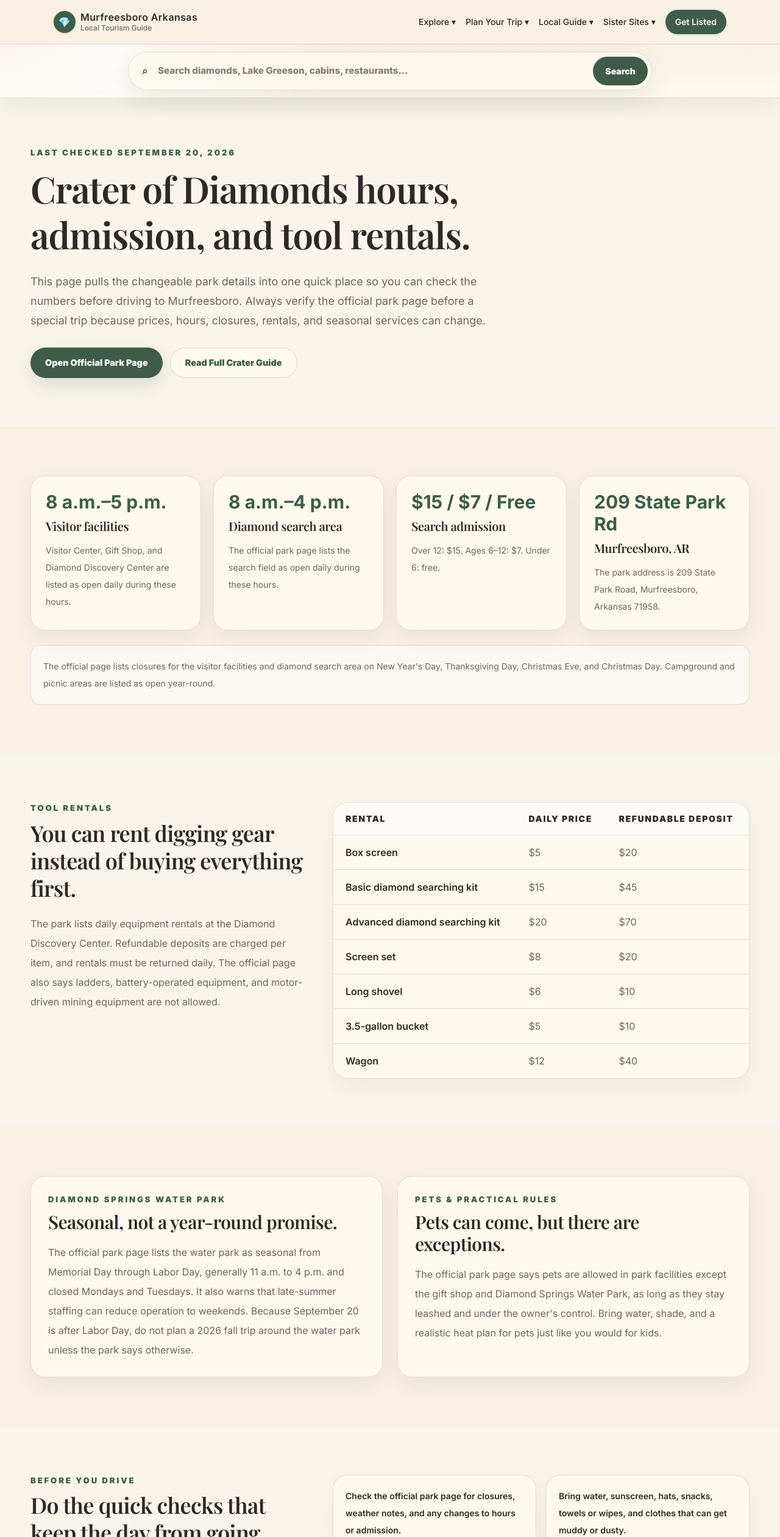
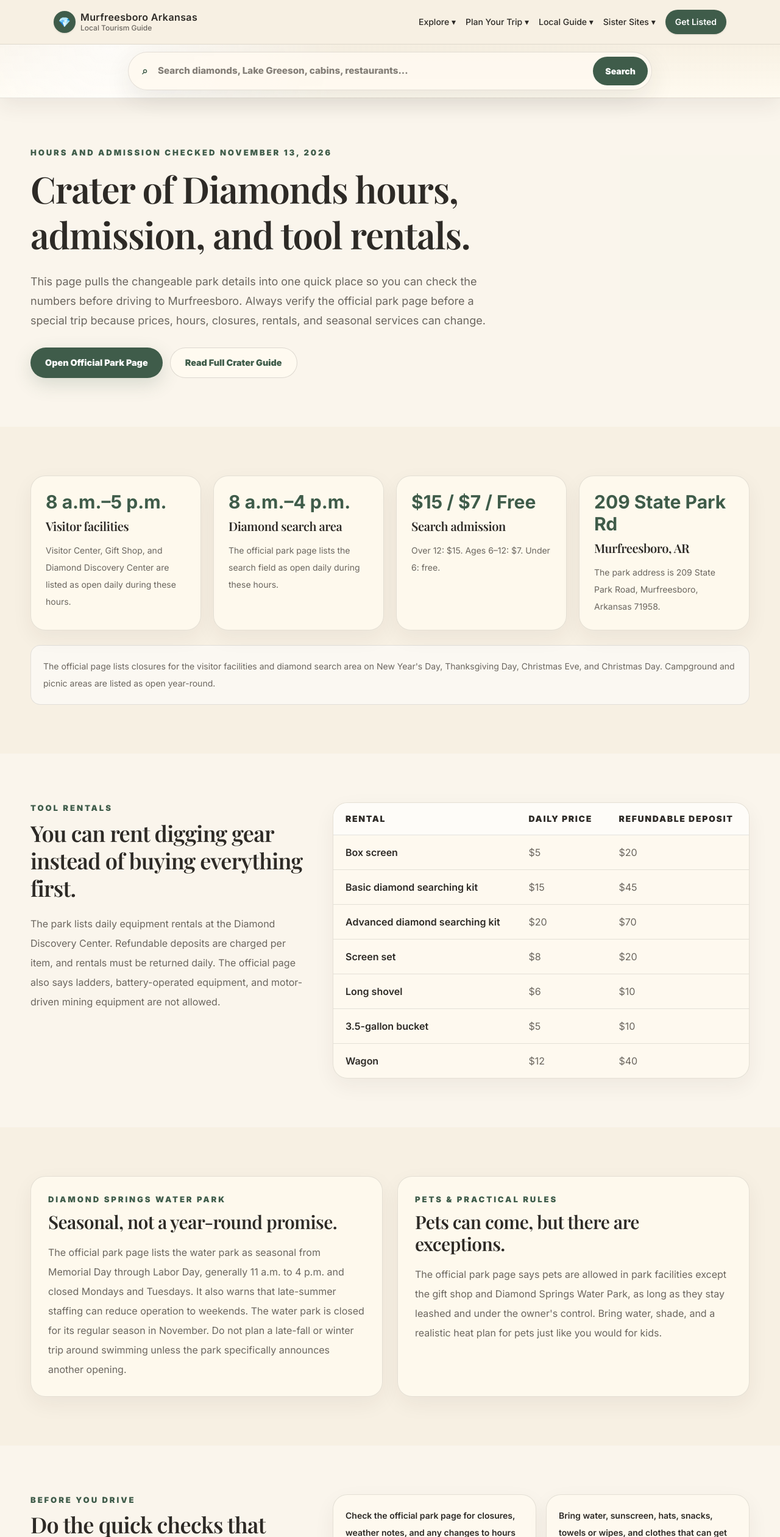
Before and after one commit to altifygenerator-ai/murfreesboro-tourism, a Next.js app: page /crater-of-diamonds-hours-admission in a window 1280 px wide. Shown: the top 2521 px of the page at 61% size. Built offline with nearby package versions, Linux system fonts and the light colour scheme; a web font is replaced by a local one.

Commit message:
Verify Crater of Diamonds park details and remove September-specific stale advice

```diff
--- a/app/crater-of-diamonds-hours-admission/page.tsx
+++ b/app/crater-of-diamonds-hours-admission/page.tsx
@@ -74,7 +74,7 @@ export default function CraterHoursAdmissionPage() {
             name: "Crater of Diamonds Hours & Admission",
             description: metadata.description,
             url: `${site.domain}${pagePath}`,
-            dateModified: "2026-09-20",
+            dateModified: "2026-11-13",
             isPartOf: {
               "@type": "WebSite",
               name: site.name,
@@ -115,7 +115,7 @@ export default function CraterHoursAdmissionPage() {
       <section className="section bg-white/30">
         <div className="container">
           <div className="max-w-4xl">
-            <p className="hero-eyebrow">Last checked September 20, 2026</p>
+            <p className="hero-eyebrow">Hours and admission checked November 13, 2026</p>
             <h1 className="mt-3 text-5xl font-semibold leading-tight text-[color:var(--color-text)] md:text-6xl">
               Crater of Diamonds hours, admission, and tool rentals.
             </h1>
@@ -208,7 +208,7 @@ export default function CraterHoursAdmissionPage() {
               <p className="hero-eyebrow">Diamond Springs Water Park</p>
               <h2 className="mt-2 text-3xl font-semibold text-[color:var(--color-text)]">Seasonal, not a year-round promise.</h2>
               <p className="mt-4 leading-8 text-[color:var(--color-muted)]">
-                The official park page lists the water park as seasonal from Memorial Day through Labor Day, generally 11 a.m. to 4 p.m. and closed Mondays and Tuesdays. It also warns that late-summer staffing can reduce operation to weekends. Because September 20 is after Labor Day, do not plan a 2026 fall trip around the water park unless the park says otherwise.
+                The official park page lists the water park as seasonal from Memorial Day through Labor Day, generally 11 a.m. to 4 p.m. and closed Mondays and Tuesdays. It also warns that late-summer staffing can reduce operation to weekends. The water park is closed for its regular season in November. Do not plan a late-fall or winter trip around swimming unless the park specifically announces another opening.
               </p>
             </div>
 
```
